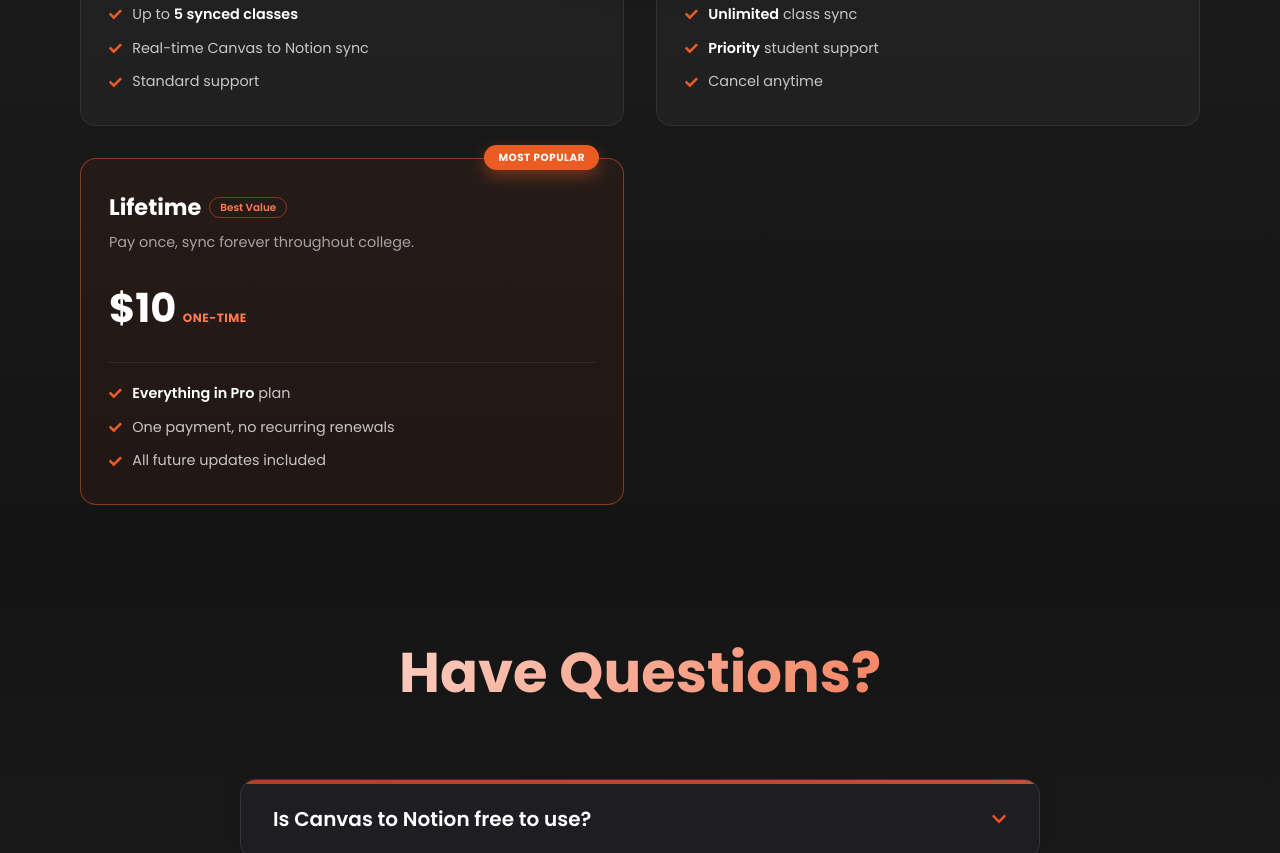
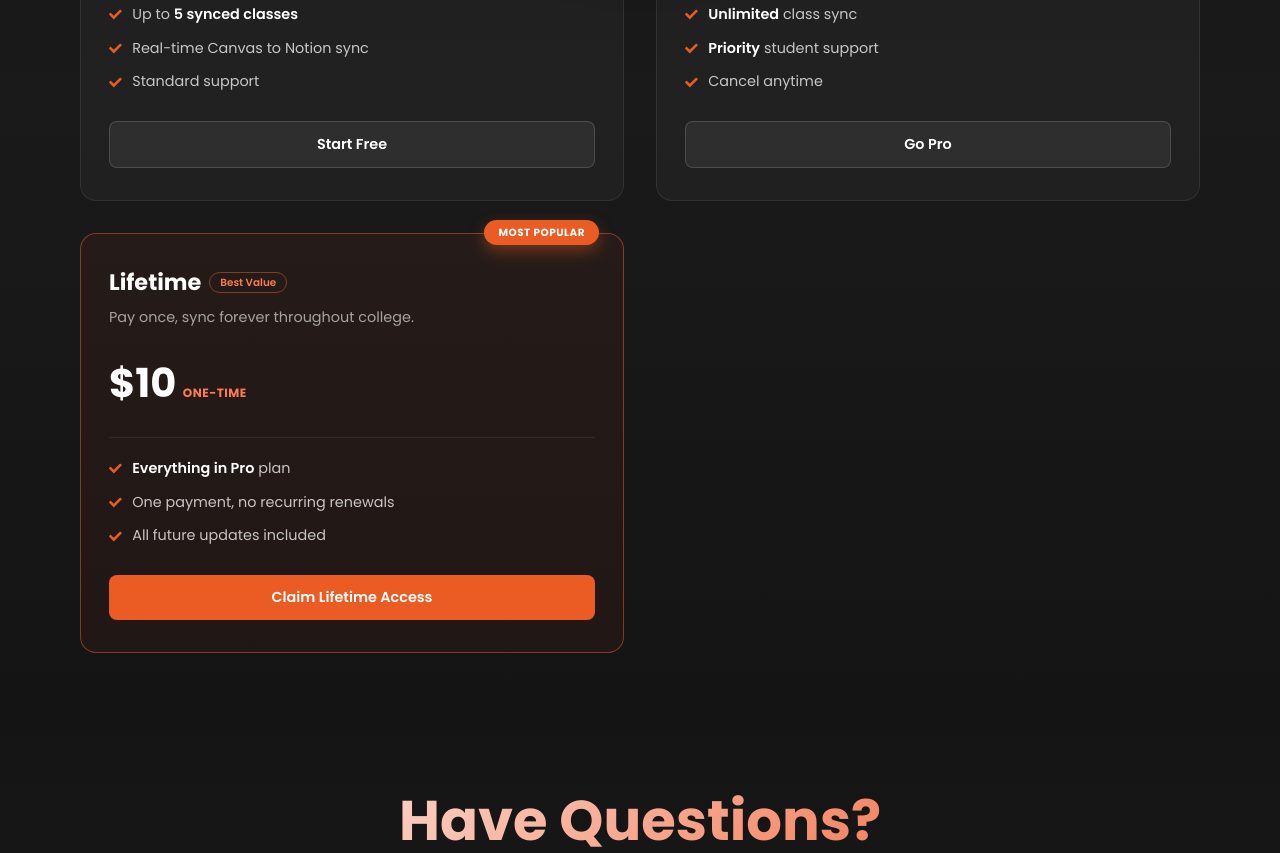
Before and after one commit to bamxo/CanvasToNotion-Web-App, a React (Vite) app in the folder frontend/: page / in a window 1280 px wide. Shown: the part 1900-2753 px from the top of the page. Built offline with nearby package versions, Linux system fonts and the light colour scheme; no server answers.

Commit message:
pricing buttons

```diff
--- a/frontend/src/components/Pricing.module.css
+++ b/frontend/src/components/Pricing.module.css
@@ -78,6 +78,10 @@
   min-width: 200px;
   position: relative;
   font-family: 'Poppins', sans-serif;
+  display: flex;
+  flex-direction: column;
+  height: 100%;
+  box-sizing: border-box;
 }
 
 .pricingCardHighlight {
@@ -172,11 +176,12 @@
 .featureList {
   list-style: none;
   padding: 0;
-  margin: 0;
+  margin: 0 0 1.75rem;
   text-align: left;
   display: flex;
   flex-direction: column;
   gap: 0.75rem;
+  flex-grow: 1;
 }
 
 .featureList li {
@@ -196,6 +201,34 @@
   flex-shrink: 0;
   color: #EA5C24;
   font-size: 0.8rem;
+}
+
+.ctaButton {
+  width: 100%;
+  padding: 0.75rem 1rem;
+  border: 1px solid rgba(255, 255, 255, 0.15);
+  border-radius: 8px;
+  background: rgba(255, 255, 255, 0.06);
+  color: #FFFFFF;
+  font-family: inherit;
+  font-size: 0.9rem;
+  font-weight: 600;
+  cursor: pointer;
+  transition: background-color 0.2s ease, border-color 0.2s ease;
+  margin-top: auto;
+}
+
+.ctaButton:hover {
+  background: rgba(255, 255, 255, 0.1);
+}
+
+.ctaButtonHighlight {
+  background: #EA5C24;
+  border: none;
+}
+
+.ctaButtonHighlight:hover {
+  background: #D14813;
 }
 
 @media (max-width: 1500px) {
--- a/frontend/src/components/Pricing.tsx
+++ b/frontend/src/components/Pricing.tsx
@@ -1,6 +1,9 @@
-import React, { useMemo, memo, useRef, useEffect, useState } from 'react';
+import React, { useMemo, memo, useRef, useEffect, useState, useCallback } from 'react';
+import { useNavigate } from 'react-router-dom';
 import styles from './Pricing.module.css';
 import { FaCheck } from 'react-icons/fa';
+
+const CHROME_WEB_STORE_URL = 'https://chromewebstore.google.com/detail/ngnhijamcbadkalghdpbnecgjlocnmke?utm_source=item-share-cb';
 
 interface PricingTier {
   name: string;
@@ -8,6 +11,8 @@
   period: string;
   description: string;
   features: string[];
+  ctaLabel: string;
+  ctaAction: 'install' | 'settings';
   highlight?: string;
   tag?: string;
 }
@@ -16,6 +21,7 @@
   tier: PricingTier;
   delay: number;
   isVisible: boolean;
+  onSelect: (action: PricingTier['ctaAction']) => void;
 }
 
 // Feature strings can wrap a segment in **double asterisks** to render it bold,
@@ -27,7 +33,7 @@
   );
 };
 
-const PricingCard = memo(({ tier, delay, isVisible }: PricingCardProps) => {
+const PricingCard = memo(({ tier, delay, isVisible, onSelect }: PricingCardProps) => {
   const cardStyle = {
     opacity: 0,
     transform: 'translateY(-30px)',
@@ -63,6 +69,13 @@
           </li>
         ))}
       </ul>
+      <button
+        type="button"
+        className={`${styles.ctaButton} ${tier.highlight ? styles.ctaButtonHighlight : ''}`}
+        onClick={() => onSelect(tier.ctaAction)}
+      >
+        {tier.ctaLabel}
+      </button>
     </div>
   );
 });
@@ -72,6 +85,7 @@
 const Pricing: React.FC = () => {
   const [isVisible, setIsVisible] = useState(false);
   const pricingRef = useRef<HTMLElement>(null);
+  const navigate = useNavigate();
 
   const titleStyle = {
     opacity: 0,
@@ -83,6 +97,14 @@
     })
   };
 
+  const handleSelectTier = useCallback((action: PricingTier['ctaAction']) => {
+    if (action === 'install') {
+      window.open(CHROME_WEB_STORE_URL, '_blank', 'noopener,noreferrer');
+    } else {
+      navigate('/settings');
+    }
+  }, [navigate]);
+
   const pricingTiers = useMemo<PricingTier[]>(() => [
     {
       name: 'Free',
@@ -93,7 +115,9 @@
         'Up to **5 synced classes**',
         'Real-time Canvas to Notion sync',
         'Standard support'
-      ]
+      ],
+      ctaLabel: 'Start Free',
+      ctaAction: 'install'
     },
     {
       name: 'Pro',
@@ -104,7 +128,9 @@
         '**Unlimited** class sync',
         '**Priority** student support',
         'Cancel anytime'
-      ]
+      ],
+      ctaLabel: 'Go Pro',
+      ctaAction: 'settings'
     },
     {
       name: 'Lifetime',
@@ -116,6 +142,8 @@
         'One payment, no recurring renewals',
         'All future updates included'
       ],
+      ctaLabel: 'Claim Lifetime Access',
+      ctaAction: 'settings',
       highlight: 'MOST POPULAR',
       tag: 'Best Value'
     }
@@ -161,6 +189,7 @@
             tier={tier}
             delay={index * 150}
             isVisible={isVisible}
+            onSelect={handleSelectTier}
           />
         ))}
       </div>
```
Also changed, not shown: 1 other file (tests, documents, lock files or other folders).
